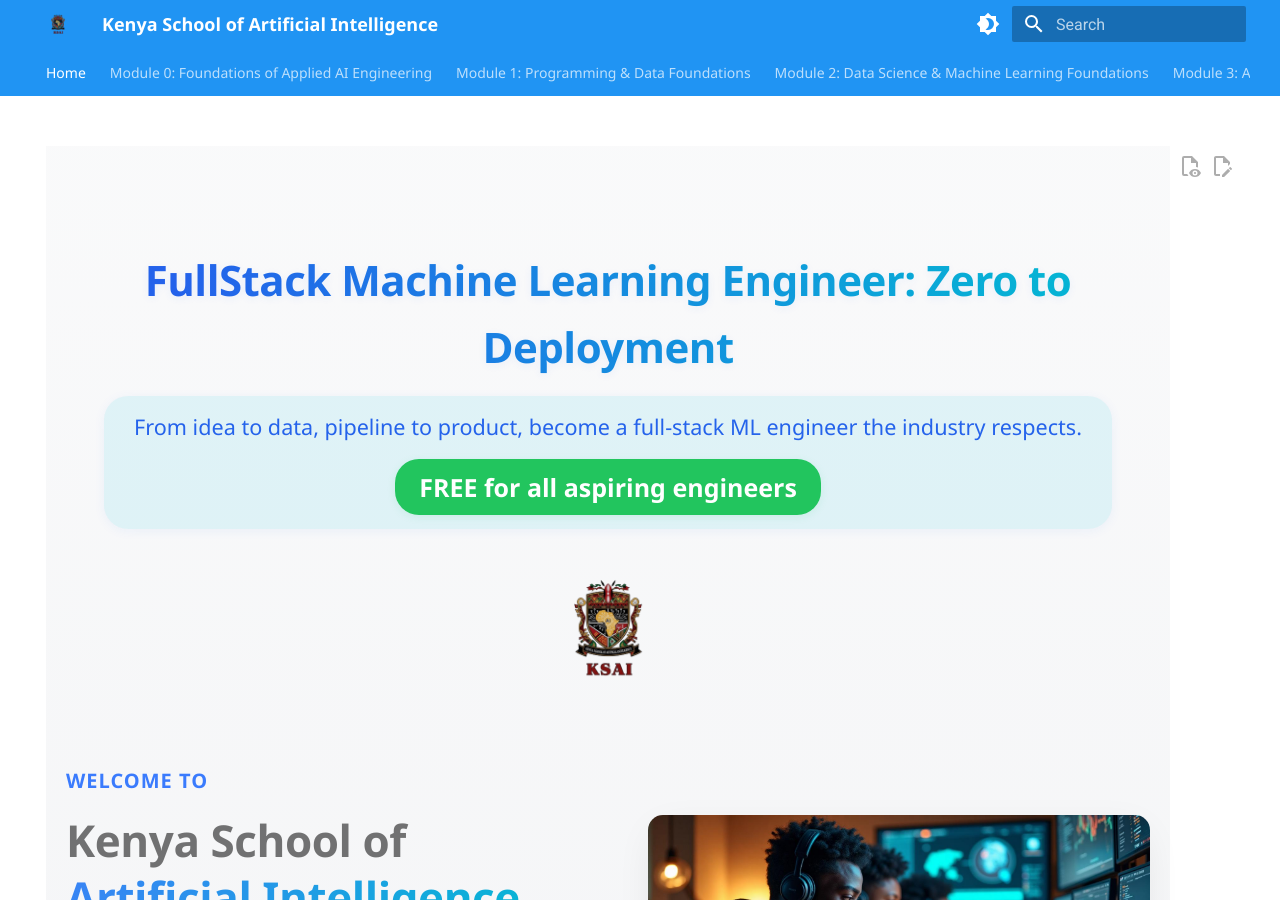
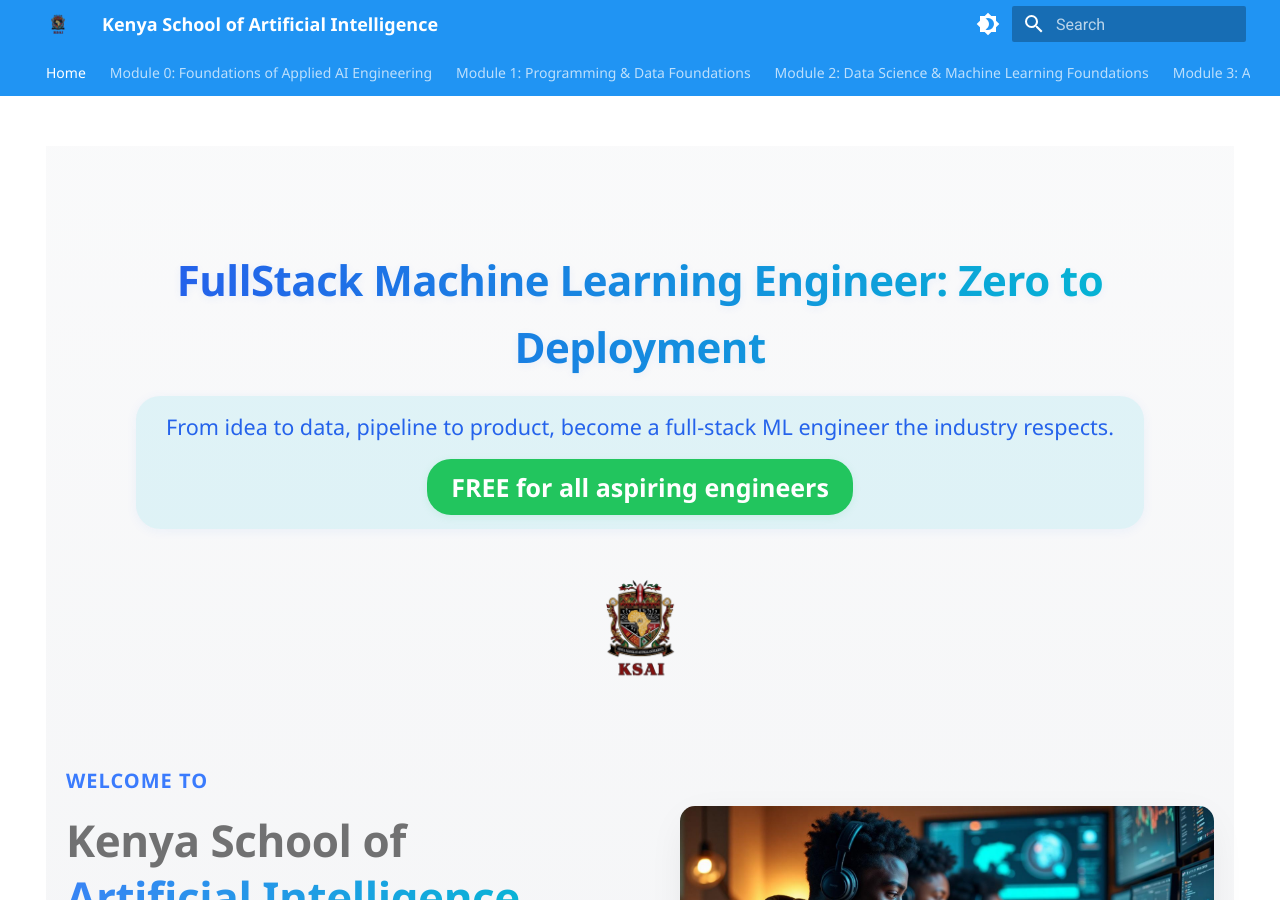
Before and after one commit to alexmwirigi-DataScience/ksai-syllabus, an MkDocs documentation site: the page built from docs/index.md, in a window 1280 px wide and 900 px high. Built offline with MkDocs 1.6.1 and Material for MkDocs 9.7.7, drawn with Linux system fonts in a browser that asks for light colours.

Commit message:
update docs

```diff
--- a/mkdocs.yml
+++ b/mkdocs.yml
@@ -4,7 +4,6 @@
 site_url: https://github.com/alexmwirigi-DataScience/ksai-syllabus.git
 site_author: Alex Mwirigi
 repo_name: ksai-syllabus
-edit_uri: edit/main/docs/
 
 theme:
   name: material
@@ -37,8 +36,6 @@
   - search.highlight
   - content.code.annotate
   - content.tabs.link
-  - content.action.edit
-  - content.action.view
 
 # --- Extensions ---
 markdown_extensions:
```
Also changed, not shown: site/assets/Smart_Africa_africa_business_communities.jpg (added), site/assets/hero-image-CqORPxMK.jpg (added), site/index.html, site/search/search_index.json.
